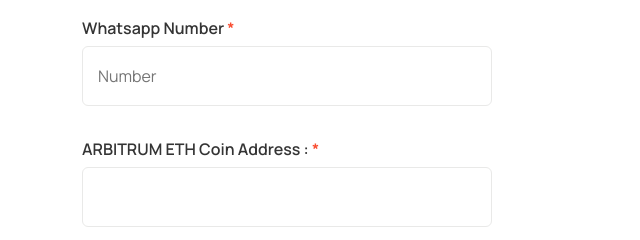
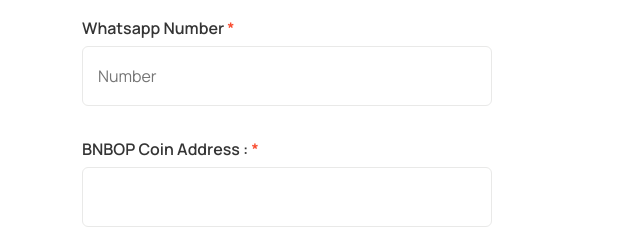
Before and after one commit to usaithabbas/CoinAged, a plain HTML site: page bnbop.html in a window 1280 px wide. Shown: the part 1140-1380 px from the top of the page, 0-640 px from the left. Drawn offline with Linux system fonts and the light colour scheme.

Commit message:
Update bnbop.html

```diff
--- a/bnbop.html
+++ b/bnbop.html
@@ -226,7 +226,7 @@
 							</div>
 							<div class="col-md-9 mb-30 mt-30">
 								<div class="request__quote-item">
-									<label>ARBITRUM ETH Coin address :<span> *</span></label>
+									<label>BNBOP Coin address :<span> *</span></label>
 									<input type="text" name="address" id="address" required>
 								</div>
 							</div>
```
